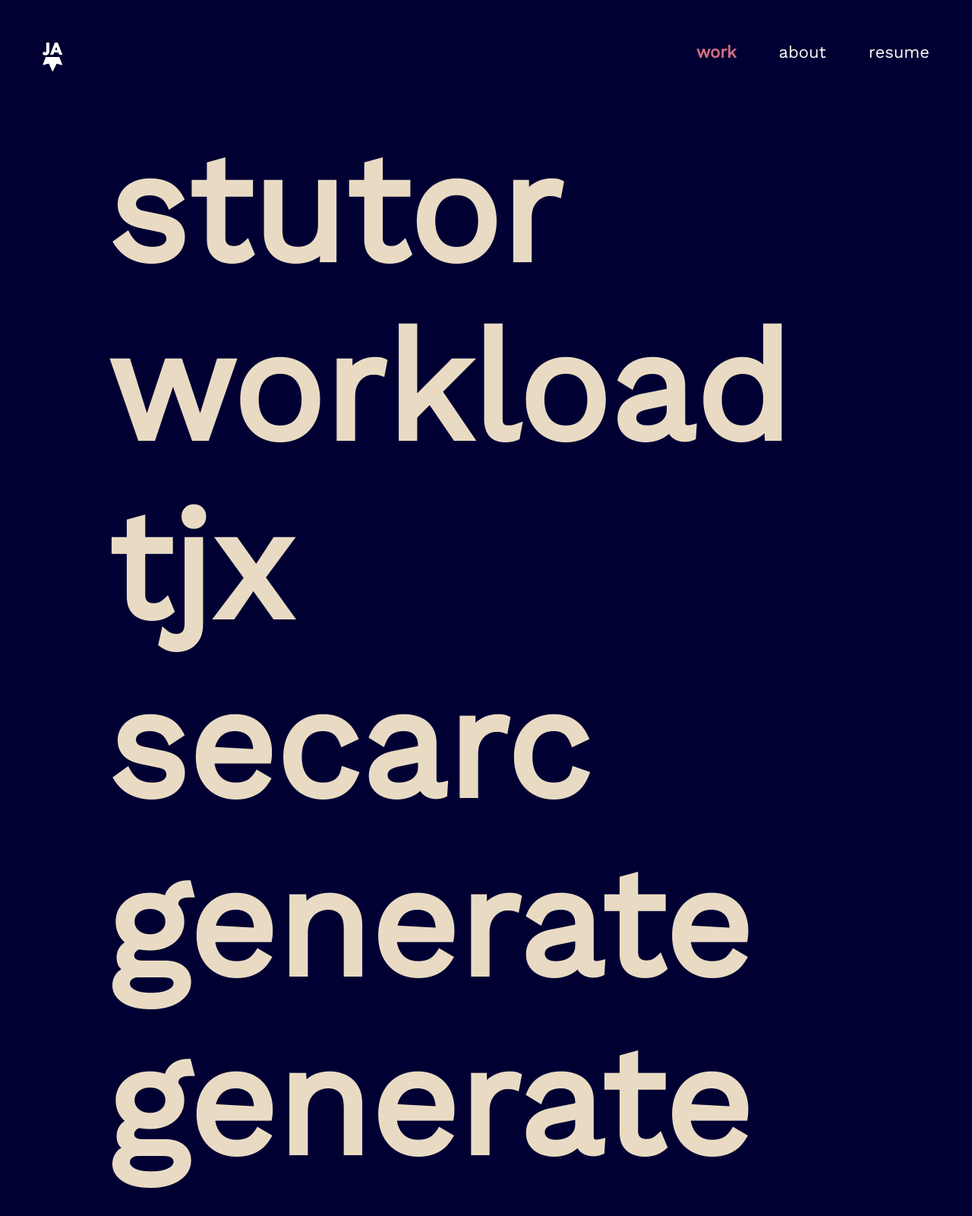
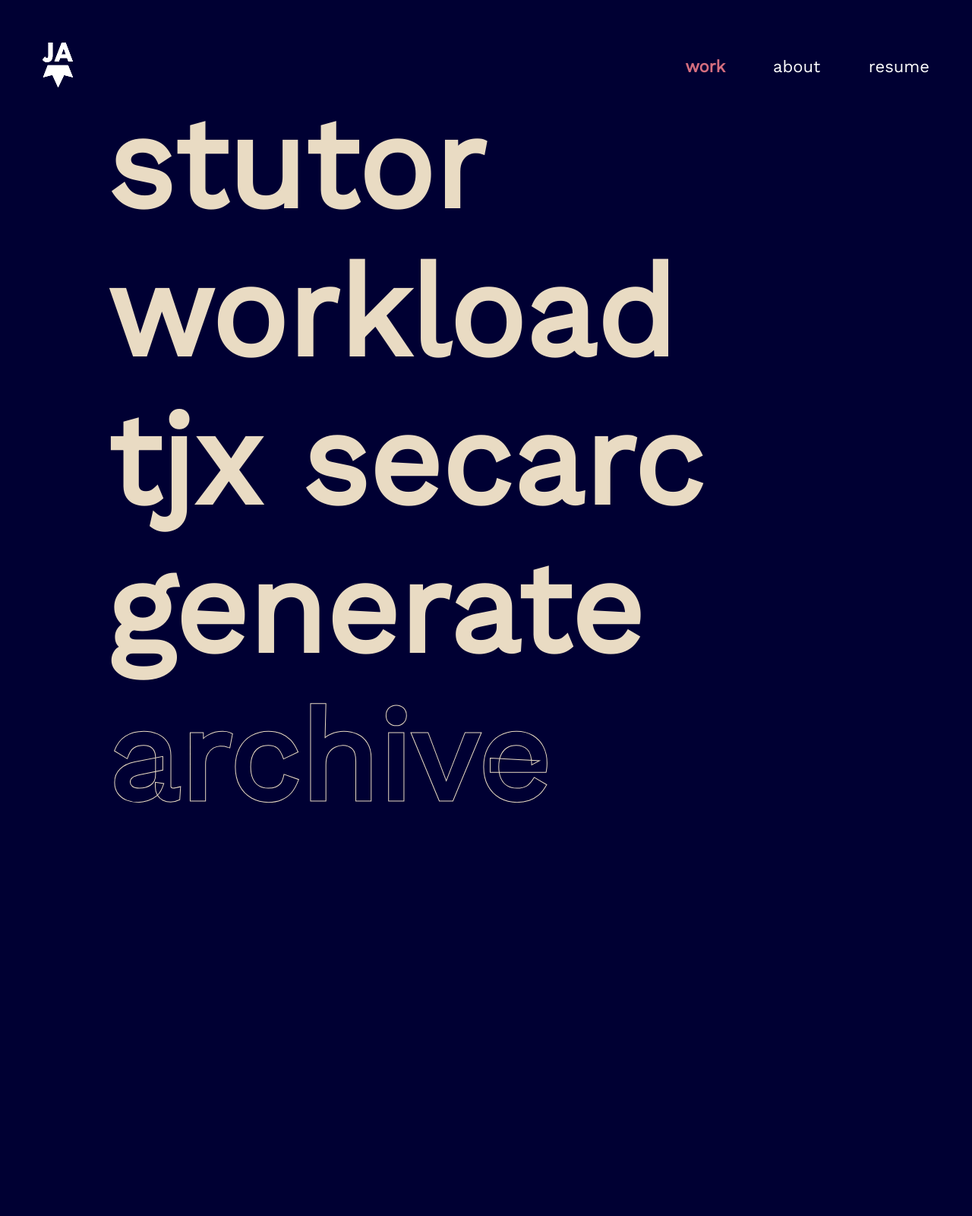
Before and after one commit to josephmannis/portfolio, a plain HTML site: page work/work.html in a window 1280 px wide. Shown: the top 1600 px of the page at 76% size. After the commit the page ends 1098 px from the top, so only its background shows below. Drawn offline with nearby package versions, Linux system fonts and the light colour scheme.

Commit message:
Added work page

```diff
--- a/sass/_navbar.scss
+++ b/sass/_navbar.scss
@@ -1,24 +1,21 @@
 .nav-container {
     display: flex;
-    width: 100%;
-    justify-content: center;
-}
-
-.nav-flex {
-    display: flex;
-    width: 100%;
-    justify-content: flex-end;
+    flex-direction: row;
+    align-items: center;
+    justify-content: space-between;
+    position: sticky;
+    top: 0;
+    padding: $border_margin $border_margin 0 $border_margin;
+    z-index: 1000;
 }
 
 .nav-bar {
-    position: sticky;
-    top: $border_margin;
     font-size: $nav_text_size;
 }
 
 .nav-icon {
     width: $nav_icon_size;
-    margin-bottom: $nav_icon_margin;
+    min-width: 40px;
     transition: $nav_expansion_duration;
     transition-timing-function: ease-in-out;
 }
@@ -28,7 +25,7 @@
 }
 
 .nav-link {
-    margin-right: $border_margin;
+    margin-left: $border_margin;
     font-family: 'Work Sans';
     font-weight: normal;
     color: $text-main;
@@ -37,28 +34,18 @@
     user-select: none;
 }
 
+.selected-link {
+    color: $text_selected;
+    font-weight: bold;
+}
+
 .nav-link:hover {
-    font-weight: bold;
     color: $text_selected;
     transition: $text_selection_duration;
 }
 
 .nav-group {
     position: sticky;
-    margin-left: $border_margin;
     top: $border_margin;
+    align-self: center;
 }
-
-.nav-link {
-    position: sticky;
-    top: $border_margin;
-
-    align-self: center;
-    margin-right: $border_margin;
-    font-family: 'Work Sans';
-    font-weight: normal;
-    color: $text-main;
-    font-size: 1em;
-    text-decoration: none;
-    user-select: none;
-}
--- a/sass/_work.scss
+++ b/sass/_work.scss
@@ -5,20 +5,11 @@
     display: inline-block;
     width: 100%;
     background-color: $body_background;
-    overflow: scroll;
-
 }
-
-#work-nav {
-    font-weight: bold;
-    color: $text_selected;
-}
-
 
 .work-links {
     max-width: 100%;
     padding-left: 11vw;
-    padding-top: 10vh;
     overflow-y: scroll;
     overscroll-behavior: none;
 }
@@ -28,7 +19,7 @@
     width: 22vw;
     font-weight: bolder;
     color: $text_accent;
-    font-size: 200px;
+    font-size: 13vw;
     user-select: none;
 }
 
@@ -36,3 +27,15 @@
     color: $text_selected;
     transition: $text_selection_duration;
 }
+
+#archive {
+    color: $body_background;
+    -webkit-text-stroke-width: 1px;
+    -webkit-text-stroke-color: $text_accent;
+}
+
+#archive:hover {
+    -webkit-text-stroke-width: 1px;
+    -webkit-text-stroke-color: $text_selected;
+    transition: $text_selection_duration;
+}
--- a/sass/styles.scss
+++ b/sass/styles.scss
@@ -149,4 +149,10 @@ p {
     filter: progid:DXImageTransform.Microsoft.Alpha(Stlye=2);
 }
 
+.main-content-container {
+    display: inline-block;
+    width: 100%;
+    background-color: $body_background;
+}
+
 @import "./queries";
--- a/work/work.html
+++ b/work/work.html
@@ -33,68 +33,46 @@
 
 </head>
 
-<body class="work-container">
-    <!-- <div class="nav-container"> -->
+<header class="nav-container">
     <div class="nav-group">
-        <div>
-            <a href="../index.html">
-                <img class="nav-icon" src="../images/nav/ja_logo.svg" />
-            </a>
-        </div>
+        <a href="../index.html">
+            <img class="nav-icon" src="../images/nav/ja_logo.svg" />
+        </a>
     </div>
 
-    <nav class="nav-flex nav-bar">
-        <a class="nav-link" id="work-nav"> work </a>
+    <nav class="nav-bar">
+        <a class="nav-link selected-link" id="work-nav"> work </a>
         <a href="../about/about.html" class="nav-link" id="about-nav"> about </a>
         <a target="_blank" href="../josephannisresume.pdf" class="nav-link" id="resume-nav"> resume </a>
     </nav>
-    <!-- </div> -->
+</header>
 
+<body class="main-content-container">
     <div class="work-links">
         <div>
-            <p class="work-link">
+            <a class="work-link">
                 stutor
-            </p>
+            </a>
         </div>
         <div>
-            <p class="work-link">
+            <a class="work-link">
                 workload
-            </p>
+            </a>
         </div>
         <div>
-            <p class="work-link">
+            <a class="work-link">
                 tjx secarc
-            </p>
+            </a>
         </div>
         <div>
-            <p class="work-link">
+            <a class="work-link">
                 generate
-            </p>
+            </a>
         </div>
         <div>
-            <p class="work-link">
-                generate
-            </p>
-        </div>
-        <div>
-            <p class="work-link">
-                generate
-            </p>
-        </div>
-        <div>
-            <p class="work-link">
-                generate
-            </p>
-        </div>
-        <div>
-            <p class="work-link">
-                generate
-            </p>
-        </div>
-        <div>
-            <p class="work-link">
-                generate
-            </p>
+            <a class="work-link" id="archive">
+                archive
+            </a>
         </div>
     </div>
 </body>
```
Also changed, not shown: about/about.html (+55 -0 lines), index.html (+14 -26 lines), css/flexboxgrid.min.css (deleted), css/styles.css, 1 other file.
